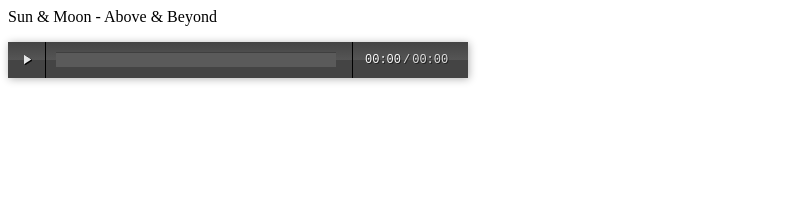
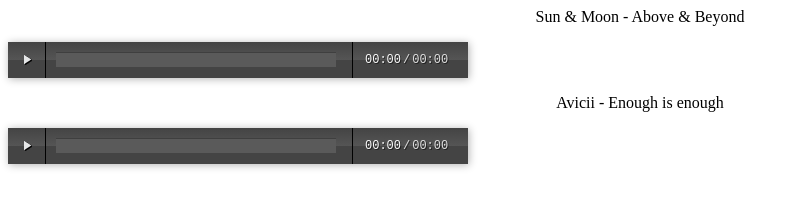
Before and after one commit to TreinoeDieta/zyzz, a plain HTML site: page index.html in a window 1280 px wide. Shown: the whole page, without its empty margins (0-803 px from the left). Drawn offline with Linux system fonts and the light colour scheme.

Commit message:
Update index.html

```diff
--- a/index.html
+++ b/index.html
@@ -1,5 +1,10 @@
 <html>
    <head>
+      <style>
+         .musica {
+            text-align: center;
+         }
+      </style>
 <script src="./audiojs/audio.min.js"></script>
     <script>
       audiojs.events.ready(function() {
@@ -8,9 +13,9 @@
     </script>
     </head>
     <body>
-<p>Sun & Moon - Above & Beyond</p>
-<audio src="musicas/Sun%20%26%20Moon%20-%20Above%20%26%20Beyond.mp3" preload="none" />
-<p>Avicii - Enough is enough</p>
-<audio src="musicas/Avicii%20-%20Enough%20is%20enough.mp3" preload="none" />
+<div class="musica"><p>Sun & Moon - Above & Beyond</p>
+   <audio src="musicas/Sun%20%26%20Moon%20-%20Above%20%26%20Beyond.mp3" preload="none" /></div>
+<div class="musica"><p>Avicii - Enough is enough</p>
+<audio src="musicas/Avicii%20-%20Enough%20is%20enough.mp3" preload="none" /></div>
     </body>
 </html>
```
